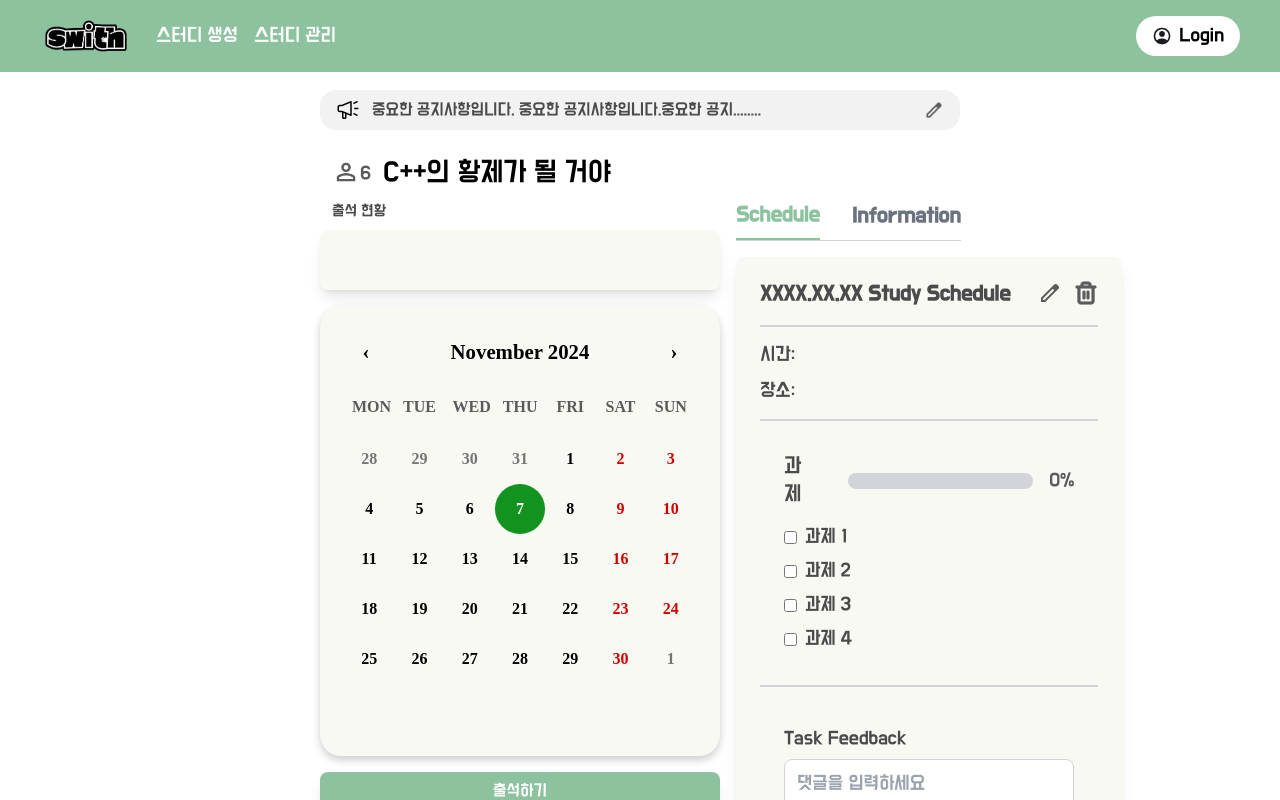
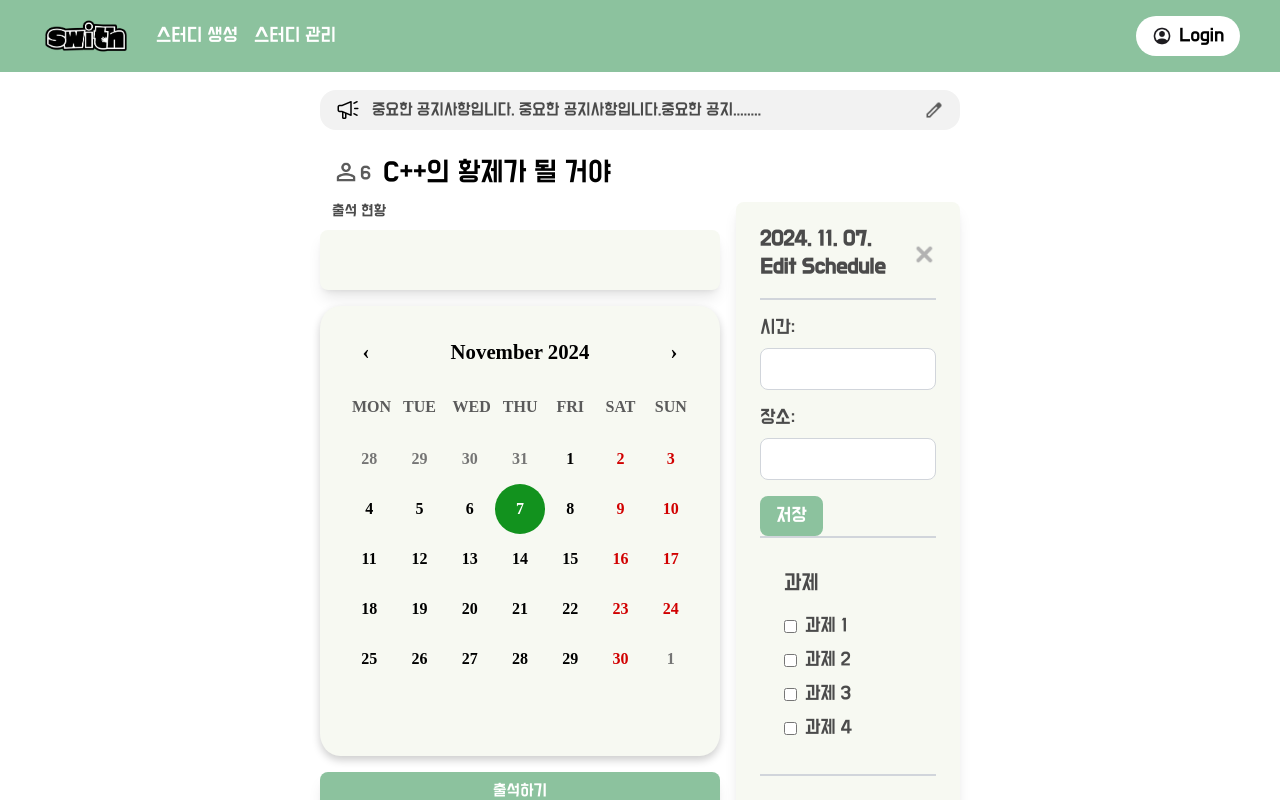
Before and after one commit to TeamSwith/Front, a React (Create React App) app: page /manage-study in a window 1280 px wide. Both pictures are taken after a click on the picture 1050 px from the left and 293 px from the top of the page. Shown: the top 800 px of the page. Built offline with nearby package versions, Linux system fonts and the light colour scheme.

Commit message:
editManage component 구현

```diff
--- /dev/null
+++ b/src/components/EditSIdebar.js
@@ -0,0 +1,50 @@
+import React from 'react';
+import xIcon from "../assets/X.png";
+
+const EditSidebar = ({ scheduleData, tasks, handleCheckboxChange, setIsEditing }) => {
+  return (
+    <div className="flex flex-col w-full flex-grow bg-[#F7F9F2] p-6 rounded-lg shadow-lg mb-4 md:mb-0 mt-4 md:mt-0">
+        <div>
+            <div className="flex justify-between items-center mb-4">
+                <h2 className="text-lg font-semibold text-[#4B4B4B]">
+                    {scheduleData.date} Edit Schedule
+                </h2>
+                <img src={xIcon} alt="Back" className="w-6 h-6 cursor-pointer"
+                onClick={() => setIsEditing(false)} />
+            </div>
+          <hr className="border-t-[2px] border-gray-300 mb-4" />
+            <form>
+                <label className="block mb-2 text-[#4B4B4B]">시간:</label>
+                <input type="text" className="w-full p-2 mb-4 border border-gray-300 rounded-lg" />
+                <label className="block mb-2 text-[#4B4B4B]">장소:</label>
+                <input type="text" className="w-full p-2 mb-4 border border-gray-300 rounded-lg" />
+                <button type="submit" className="bg-[#8CC29E] text-white px-4 py-2 rounded-lg">저장</button>
+            </form>
+
+          <hr className="border-t-[2px] border-gray-300 mb-2" />
+          <div className="p-6">
+            <div className="flex items-center mb-4 space-x-4">
+              <p className="text-lg text-[#4B4B4B] mr-4">과제</p>
+            </div>
+
+            <div>
+              {tasks.map((task) => (
+                <div key={task.id} className="flex items-center mb-2.5">
+                  <input
+                    type="checkbox"
+                    checked={task.checked}
+                    onChange={() => handleCheckboxChange(task.id)}
+                    className="mr-2"
+                  />
+                  <label className="text-[#4B4B4B]">{task.label}</label>
+                </div>
+              ))}
+            </div>
+          </div>
+          <hr className="border-t-[2px] border-gray-300 mb-4" />
+        </div>
+    </div>
+  );
+};
+
+export default EditSidebar;
--- a/src/components/ManageSidebar.js
+++ b/src/components/ManageSidebar.js
@@ -3,7 +3,7 @@ import editIcon from "../assets/edit.png";
 import trashIcon from "../assets/Trash.png";
 import ManageComments from './ManageComments'; //임의의 피드백 데이터
 
-const ManageSidebar = ({ activeTab, setActiveTab, progressPercentage, tasks, handleCheckboxChange }) => {
+const ManageSidebar = ({ activeTab, setActiveTab, progressPercentage, tasks, handleCheckboxChange, selectedDate, scheduleData, onEditClick,}) => {
   return (
 
     <div className="flex flex-col w-full flex-grow">
@@ -30,26 +30,24 @@ const ManageSidebar = ({ activeTab, setActiveTab, progressPercentage, tasks, han
 
         <div className="bg-[#F7F9F2] flex-grow p-6 rounded-lg shadow-lg mb-4 md:mb-0 mt-4 md:mt-0">
 
-
-
         {activeTab === 'schedule' ? (
-
-
+            scheduleData ? (
                 <div>
-          <h2 className="text-lg font-semibold text-[#4B4B4B] mb-4 flex justify-between">
-            XXXX.XX.XX Study Schedule
+                <div className="flex justify-between items-center mb-4">
+                    <h2 className="text-lg font-semibold text-[#4B4B4B]">
+                    {scheduleData.date} Study Schedule
+                    </h2>
                     <div className="flex space-x-3">
-              <img src={editIcon} alt="Edit Icon" className="w-6 h-6 cursor-pointer" />
+                        <img src={editIcon} alt="Edit Icon" className="w-6 h-6 cursor-pointer"
+                        onClick={onEditClick} />
                         <img src={trashIcon} alt="Trash Icon" className="w-6 h-6 cursor-pointer" />
                     </div>
-          </h2>
+                </div>
                 <hr className="border-t-[2px] border-gray-300 mb-4" />
-          <p className="text-[#4B4B4B] mb-3">
-            시간:
-          </p>
-          <p className="text-[#4B4B4B] mb-4">
-            장소:
-          </p>
+                <p className="text-[#4B4B4B] mb-2"><strong>시간:</strong> {scheduleData.time}</p>
+                <p className="text-[#4B4B4B] mb-2"><strong>장소:</strong> {scheduleData.location}</p>
+                <p className="text-[#4B4B4B]">{scheduleData.description}</p>
+
                 <hr className="border-t-[2px] border-gray-300 mb-2" />
                 <div className="p-6">
                     {/* 과제 텍스트와 게이지 바 컨테이너 */}
@@ -61,11 +59,9 @@ const ManageSidebar = ({ activeTab, setActiveTab, progressPercentage, tasks, han
                         style={{ width: `${progressPercentage}%` }}
                         ></div>
                     </div>
-
                     <span className="text-[#5B5B5B]">
                         {Math.round(progressPercentage)}%
                     </span>
-
                     </div>
                     {/* 체크박스 리스트 */}
                     <div>
@@ -83,12 +79,11 @@ const ManageSidebar = ({ activeTab, setActiveTab, progressPercentage, tasks, han
                     </div>
                 </div>
                 <hr className="border-t-[2px] border-gray-300 mb-4" />
-
                 <ManageComments />
-
-
                 </div>
-
+            ) : (
+                <p className="text-gray-500">해당 날짜의 스케줄이 없습니다.</p>
+            )
             ) : (
             // Information 탭 내용
             <div>
@@ -96,22 +91,12 @@ const ManageSidebar = ({ activeTab, setActiveTab, progressPercentage, tasks, han
                 C++의 황제가 될 거야
                 </h2>
                 <hr className="border-t-[2px] border-gray-300 mb-4" />
-            <p className="text-[#4B4B4B] mb-5">
-              스터디 아이디 |
-            </p>
-            <p className="text-[#4B4B4B] mb-5">
-              스터디 기간 |
-            </p>
-            <p className="text-[#4B4B4B] mb-5 cursor-pointer">
-              소통 수단 |
-            </p> {/* 하이퍼링크 */}
-            <p className="text-[#4B4B4B] mb-4">
-              XXXX.XX.XX에 생성된 스터디
-            </p>
+                <p className="text-[#4B4B4B] mb-5">스터디 아이디 |</p>
+                <p className="text-[#4B4B4B] mb-5">스터디 기간 |</p>
+                <p className="text-[#4B4B4B] mb-5 cursor-pointer">소통 수단 |</p>
+                <p className="text-[#4B4B4B] mb-4">XXXX.XX.XX에 생성된 스터디</p>
                 <hr className="border-t-[2px] border-gray-300 mb-4" />
-            <p className="text-lg text-[#4B4B4B] mb-5">
-              스터디원
-            </p>
+                <p className="text-lg text-[#4B4B4B] mb-5">스터디원</p>
             </div>
         )}
 
--- a/src/pages/ManageStudy.js
+++ b/src/pages/ManageStudy.js
@@ -2,11 +2,11 @@ import React, { useState, useRef, useEffect } from 'react';
 import Calendar from 'react-calendar';
 import "react-calendar/dist/Calendar.css";
 import ManageSidebar from "../components/ManageSidebar";
+import EditSidebar from "../components/EditSIdebar";
 import speakerIcon from "../assets/speaker.png";
 import editIcon from "../assets/edit.png";
 import personIcon from "../assets/person.png";
 import './ManageStudy.css';
-
 
 const ManageStudy = () => {
   const [value, onChange] = useState(new Date());
@@ -14,6 +14,33 @@ const ManageStudy = () => {
   const marqueeContainerRef = useRef(null);
   const [isOverflowing, setIsOverflowing] = useState(false);
   const [activeTab, setActiveTab] = useState('schedule');
+  const [isEditing, setIsEditing] = useState(false);
+
+// Edit 버튼 클릭 시 편집 모드로 전환
+const handleEditClick = () => {
+  setIsEditing(true);
+};
+
+  //calander 날짜 선택
+  const [selectedDate, setSelectedDate] = useState(new Date());
+  const [scheduleData, setScheduleData] = useState(null);
+  // 추후 API로 대체할 임의 데이터
+  const fetchScheduleData = (date) => {
+    return {
+      date: date.toLocaleDateString('ko-KR', {
+        year: 'numeric',
+        month: '2-digit',
+        day: '2-digit',
+      }).replace(/-/g, '.'),
+      time: '오후 2:00 - 오후 4:00',
+      location: '온라인 화상회의',
+    };
+  };
+  // 날짜가 변경될 때마다 새로운 스케줄 데이터를 불러오기
+  useEffect(() => {
+    const newScheduleData = fetchScheduleData(selectedDate);
+    setScheduleData(newScheduleData);
+  }, [selectedDate]);
 
   // 과제 관련 상태 관리 (추후 api 호출)
   const [tasks, setTasks] = useState([
@@ -87,8 +114,8 @@ const ManageStudy = () => {
 
           <div className="flex-shrink-0">
             <Calendar
-              onChange={onChange}
-              value={value}
+              onChange={setSelectedDate}
+              value={selectedDate}
               className="p-6"
               formatDay={(locale, date) => date.toLocaleString('en', { day: 'numeric' })}
               view={null}
@@ -105,13 +132,26 @@ const ManageStudy = () => {
           </div>
         </div>
 
+        {isEditing ? (
+          <EditSidebar
+          scheduleData={scheduleData}
+          tasks={tasks}
+          handleCheckboxChange={handleCheckboxChange}
+          setIsEditing={setIsEditing}
+          />
+          // 편집 모드일 때 EditSidebar 렌더링
+          ) : (
         <ManageSidebar
           activeTab={activeTab}
           setActiveTab={setActiveTab}
           progressPercentage={progressPercentage}
           tasks={tasks}
           handleCheckboxChange={handleCheckboxChange}
+          selectedDate={selectedDate}
+          scheduleData={scheduleData}
+          onEditClick={handleEditClick} // Edit 버튼 클릭 함수 전달
         />
+        )}
       </div>
 
     </div>
```
Also changed, not shown: src/assets/X.png (added). Lines whose indentation alone changed are shown as unchanged.
